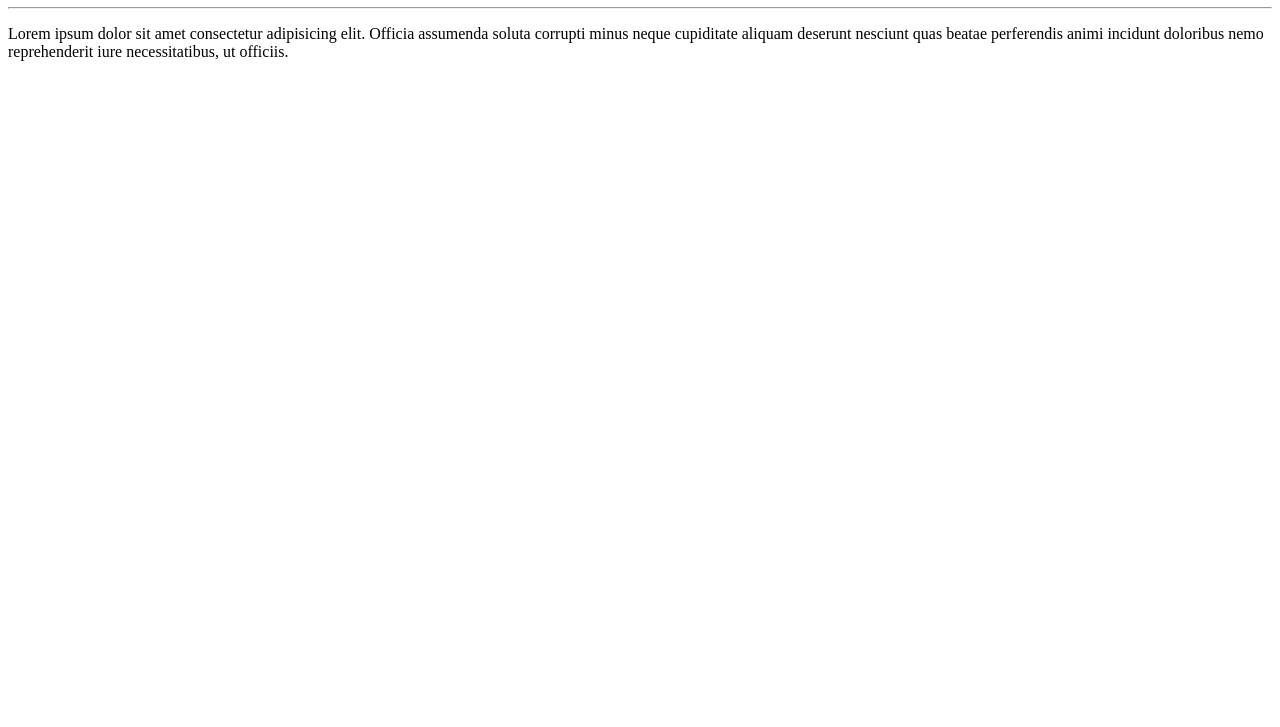
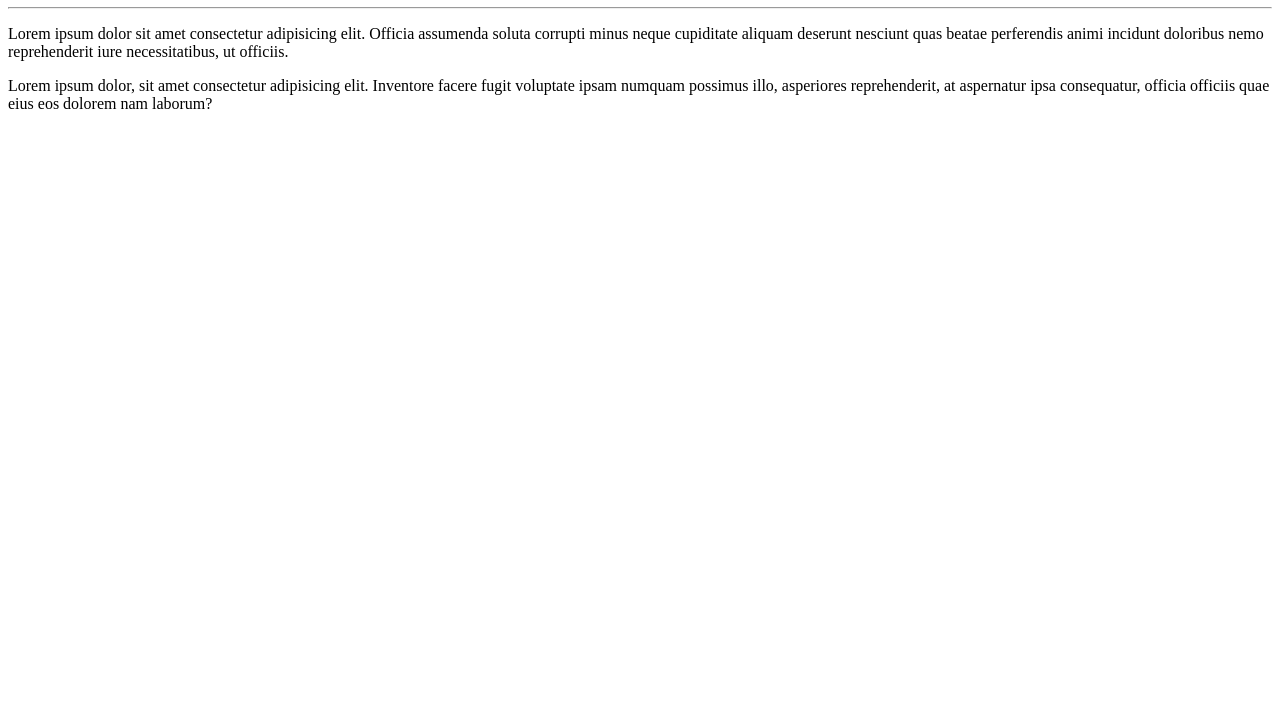
Before and after one commit to Gabriel-Lima-Figueredo/Ola-Mundo, a plain HTML site: page Site-Ola-Mundo/index.html in a window 1280 px wide. Shown: the part 73-800 px from the top of the page. Drawn offline with Linux system fonts and the light colour scheme.

Commit message:
Adicionei um paragrafo

```diff
--- a/Site-Ola-Mundo/index.html
+++ b/Site-Ola-Mundo/index.html
@@ -13,6 +13,9 @@
     <p>
         Lorem ipsum dolor sit amet consectetur adipisicing elit. Officia assumenda soluta corrupti minus neque cupiditate aliquam deserunt nesciunt quas beatae perferendis animi incidunt doloribus nemo reprehenderit iure necessitatibus, ut officiis.
     </p>
+    <p>
+        Lorem ipsum dolor, sit amet consectetur adipisicing elit. Inventore facere fugit voluptate ipsam numquam possimus illo, asperiores reprehenderit, at aspernatur ipsa consequatur, officia officiis quae eius eos dolorem nam laborum?
+    </p>
 
 </body>
 </html>
```
